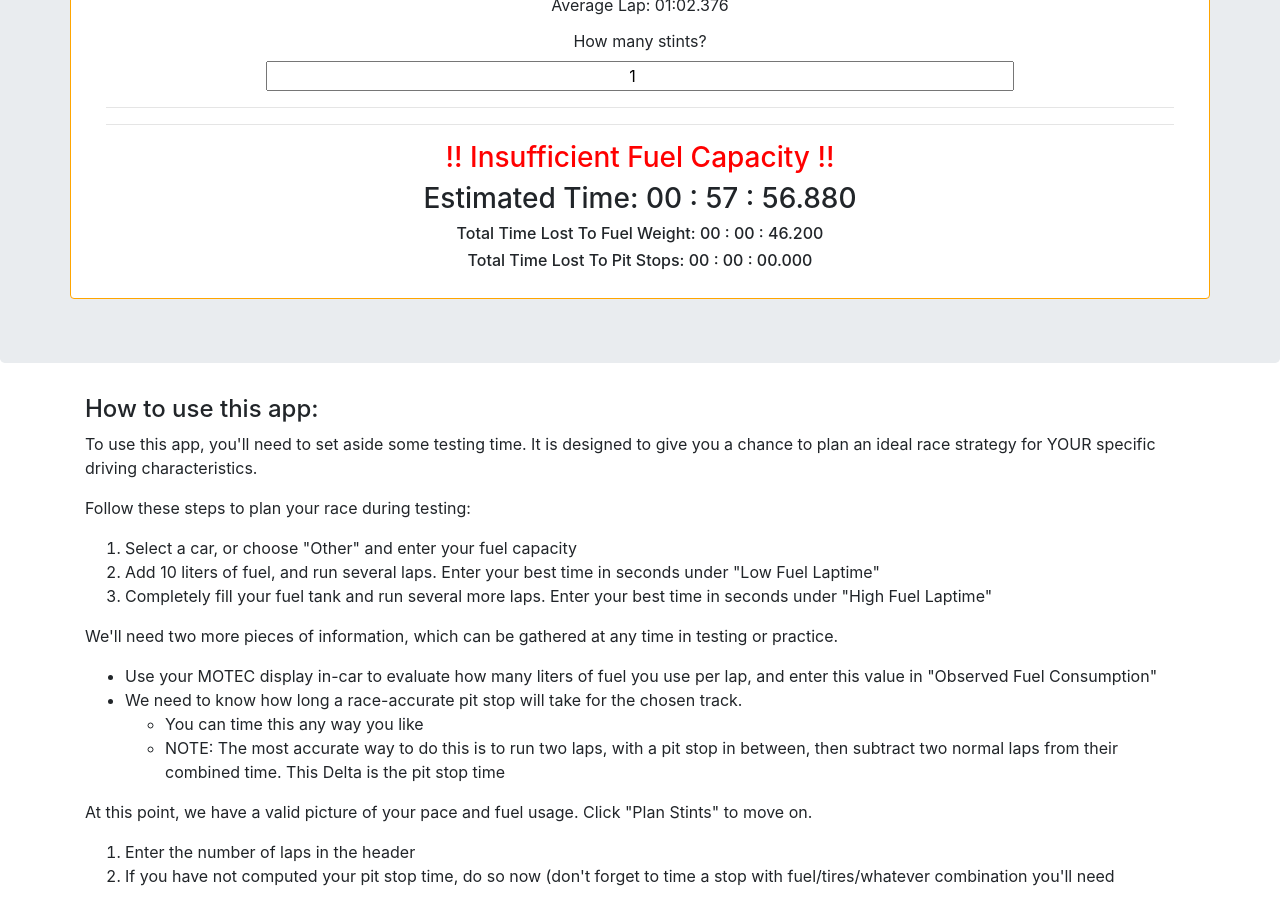
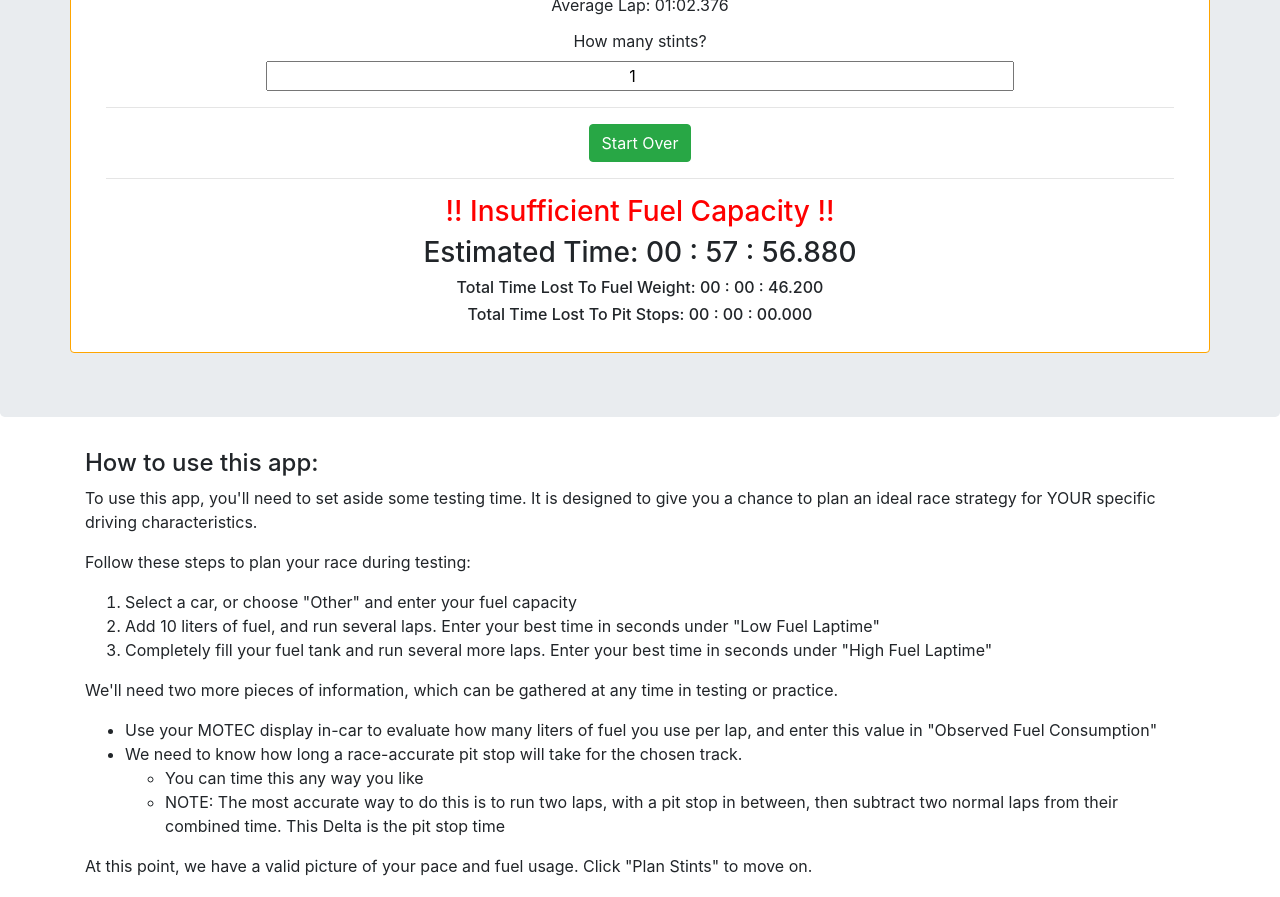
Before and after one commit to j2ics/strategy, a React (Create React App) app: page / in a window 1280 px wide. Shown: the part 800-1697 px from the top of the page. Built offline with nearby package versions, Linux system fonts and the light colour scheme.

Commit message:
add start over button

```diff
--- a/src/components/Car.js
+++ b/src/components/Car.js
@@ -91,7 +91,7 @@ class Car extends React.Component {
               onChange={this.updateStints}
             />
             <hr />
-            {/* <button className="btn btn-success">Start Over</button> */}
+            <button className="btn btn-success">Start Over</button>
             <hr />
           </form>
           {this.checkCapacity() || this.state.stints <= 0 ? (
```
